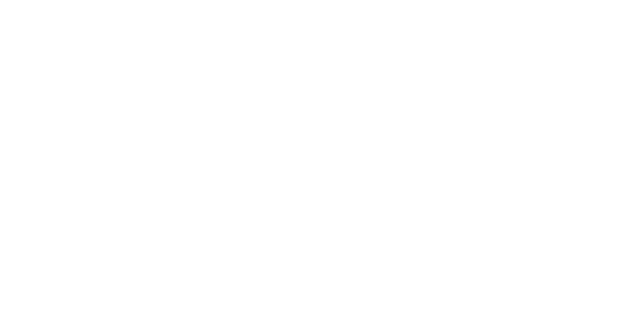
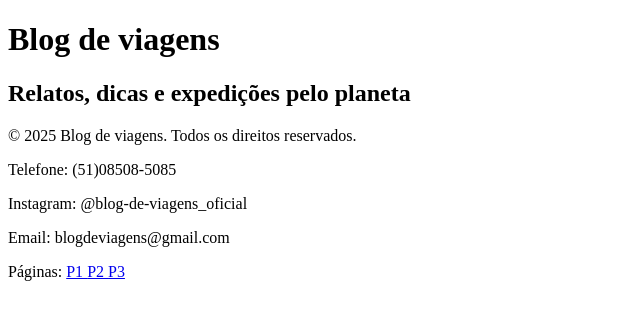
Before and after one commit to Guikhimer/blog-de-viagens, a plain HTML site: page index.html in a window 1280 px wide. Shown: the whole page, without its empty margins (0-640 px from the left). Drawn offline with Linux system fonts and the light colour scheme.

Commit message:
Adiciona header e footer

```diff
--- a/index.html
+++ b/index.html
@@ -6,6 +6,18 @@
     <title>Blog de viagens</title>
 </head>
 <body>
+    <header>
+        <h1>Blog de viagens</h1>
+        <h2>Relatos, dicas e expedições pelo planeta</h2>
+    </header>
 
+
+    <footer>
+        <p>&copy; 2025 Blog de viagens. Todos os direitos reservados.</p>
+        <p>Telefone: (51)08508-5085</p>
+        <p>Instagram: @blog-de-viagens_oficial</p>
+        <p>Email: blogdeviagens@gmail.com</p>
+        <p>Páginas: <a href="pagina1"> P1 </a> <a href="pagina1"> P2 </a> <a href="pagina1"> P3 </a></p>
+    </footer>
 </body>
 </html>
```
